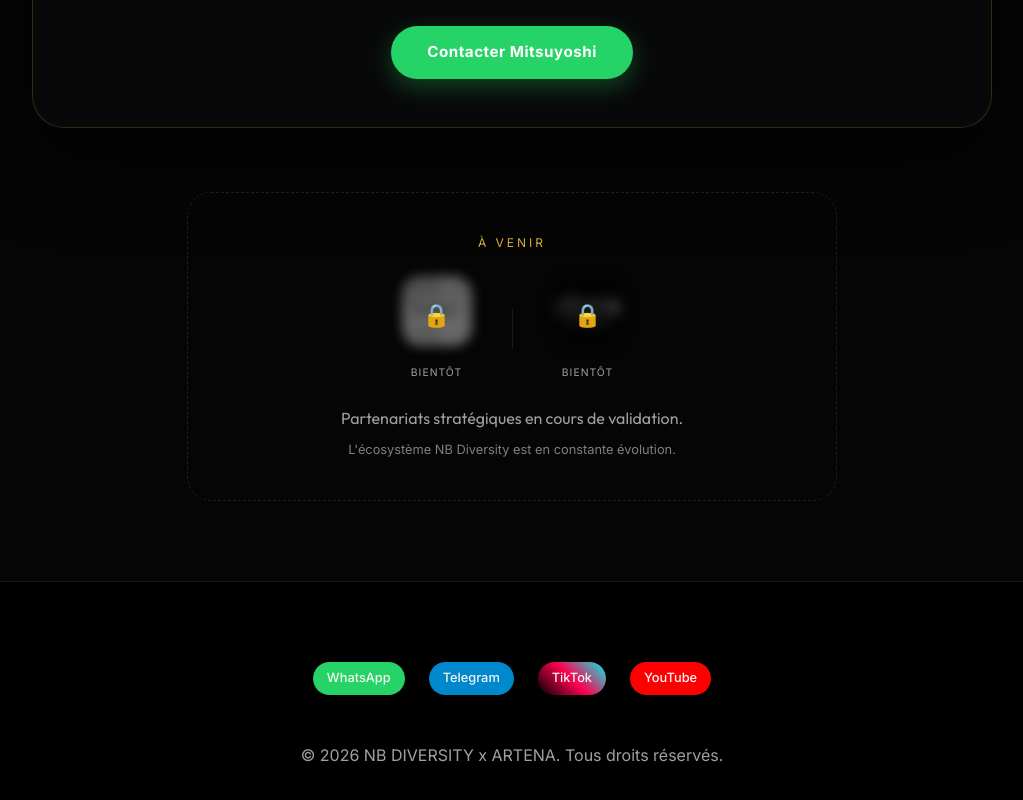
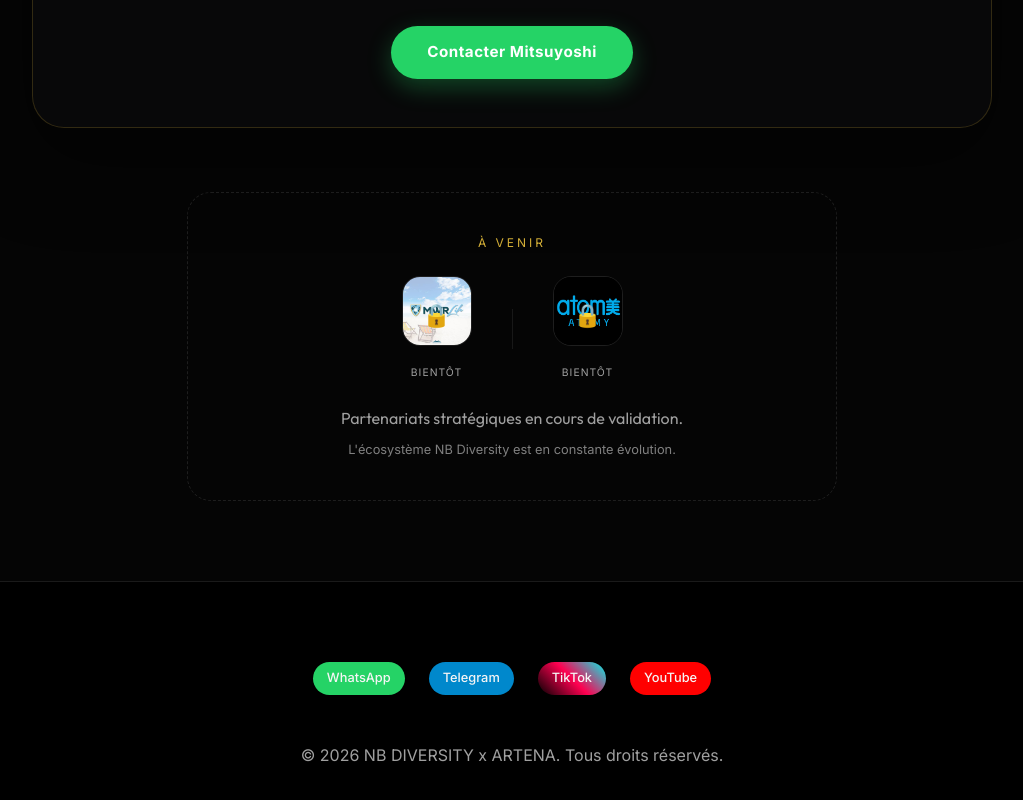
Before and after one commit to TradeProLeag/NBDIVERSITY, a website built with Vite: page partners.html in a window 1280 px wide. Shown: the part 803-1603 px from the top of the page, without its empty margins (128-1151 px from the left). Built offline with nearby package versions, Linux system fonts and the light colour scheme.

Commit message:
Add files via upload

```diff
--- a/partners.html
+++ b/partners.html
@@ -91,7 +91,7 @@
                     <div style="display: flex; justify-content: center; align-items: center; gap: 2.5rem; margin-bottom: 1.5rem; flex-wrap: wrap;">
                         <div style="display: flex; flex-direction: column; align-items: center; gap: 0.75rem;">
                             <div style="position: relative;">
-                                <img src="/mwrlifeicon.png" alt="Partenaire à venir" style="width: 70px; height: 70px; border-radius: 18px; object-fit: cover; filter: blur(6px) grayscale(100%); opacity: 0.4;">
+                                <img src="/mwrlifeicon.png" alt="Partenaire à venir" style="width: 70px; height: 70px; border-radius: 18px; object-fit: cover; border: 1px solid var(--glass-border);">
                                 <div style="position: absolute; inset: 0; display: flex; align-items: center; justify-content: center;">
                                     <span style="font-size: 1.4rem;">🔒</span>
                                 </div>
@@ -103,7 +103,7 @@
 
                         <div style="display: flex; flex-direction: column; align-items: center; gap: 0.75rem;">
                             <div style="position: relative;">
-                                <img src="/atomyicon.png" alt="Partenaire à venir" style="width: 70px; height: 70px; border-radius: 18px; object-fit: cover; filter: blur(6px) grayscale(100%); opacity: 0.4;">
+                                <img src="/atomyicon.png" alt="Partenaire à venir" style="width: 70px; height: 70px; border-radius: 18px; object-fit: cover; border: 1px solid var(--glass-border);">
                                 <div style="position: absolute; inset: 0; display: flex; align-items: center; justify-content: center;">
                                     <span style="font-size: 1.4rem;">🔒</span>
                                 </div>
```
